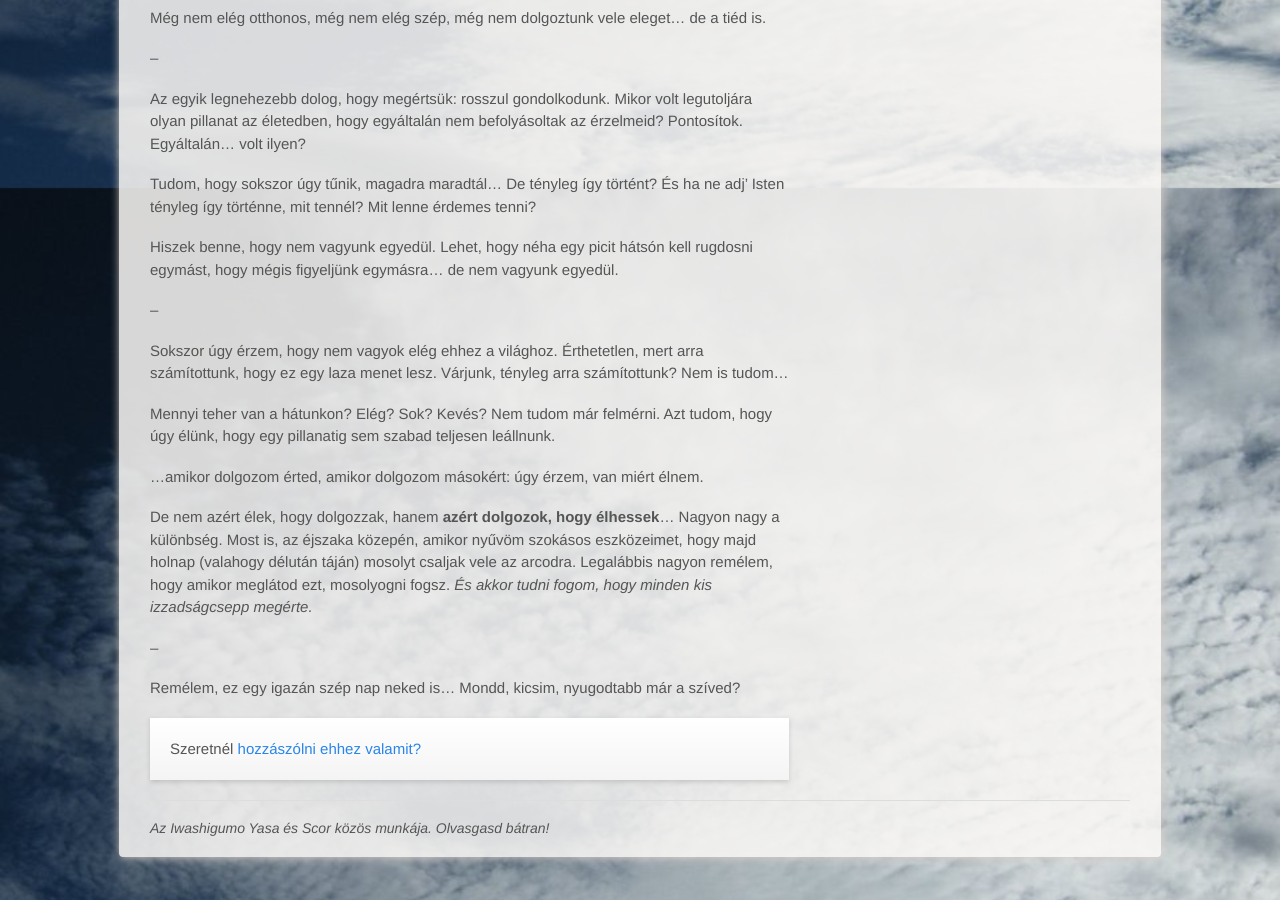
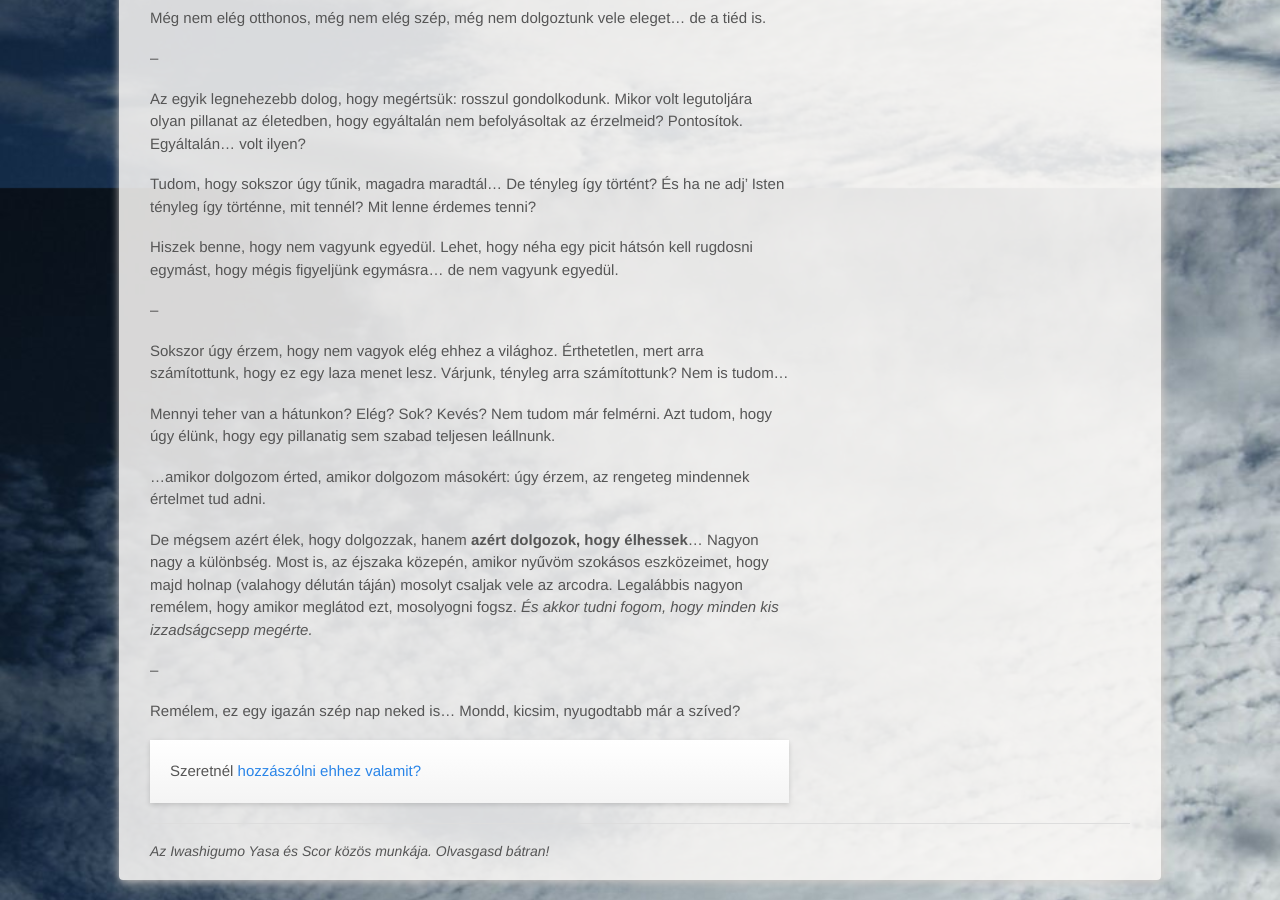
Before and after one commit to yasa/iwashigumo, a Jekyll site: the page built from index.html, in a window 1280 px wide and 900 px high, scrolled down 773 px. Built offline with Jekyll 4.4.1, drawn with Linux system fonts in a browser that asks for light colours; comment, search, counter and statistics services are not loaded.

Commit message:
Kis tartalmi javítás.

```diff
--- a/_posts/2012-05-18-Ahol a könyv elindul.markdown
+++ b/_posts/2012-05-18-Ahol a könyv elindul.markdown
@@ -49,9 +49,10 @@ Nem is tudom...
 Mennyi teher van a hátunkon? Elég? Sok? Kevés? Nem tudom már felmérni. Azt tudom,
 hogy úgy élünk, hogy egy pillanatig sem szabad teljesen leállnunk.
 
-...amikor dolgozom érted, amikor dolgozom másokért: úgy érzem, van miért élnem.
+...amikor dolgozom érted, amikor dolgozom másokért: úgy érzem, az rengeteg mindennek
+értelmet tud adni.
 
-De nem azért élek, hogy dolgozzak, hanem **azért dolgozok, hogy élhessek**... Nagyon
+De mégsem azért élek, hogy dolgozzak, hanem **azért dolgozok, hogy élhessek**... Nagyon
 nagy a különbség. Most is, az éjszaka közepén, amikor nyűvöm szokásos eszközeimet,
 hogy majd holnap (valahogy délután táján) mosolyt csaljak vele az arcodra. Legalábbis
 nagyon remélem, hogy amikor meglátod ezt, mosolyogni fogsz. *És akkor tudni fogom,
```
